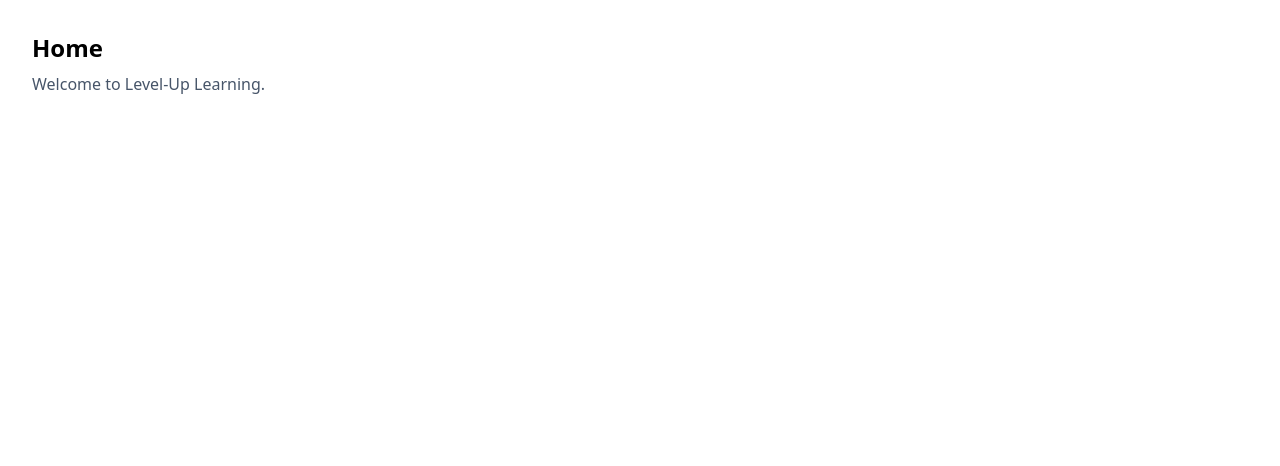
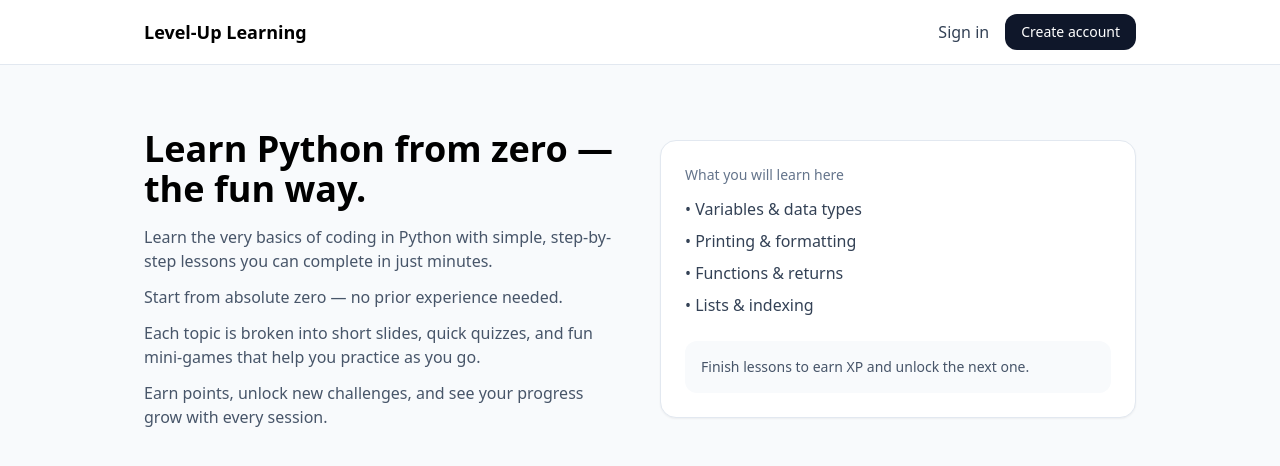
Before and after one commit to cameronm2407/level-up-learning, a React (Vite) app: page / in a window 1280 px wide. Shown: the top 466 px of the page. Built offline with nearby package versions, Linux system fonts and the light colour scheme.

Commit message:
Appended homepage to be more informative and functional, redirects to login/register.

```diff
--- a/src/routes/Home.jsx
+++ b/src/routes/Home.jsx
@@ -1,6 +1,88 @@
-export default function Home() { return (
-<main className="p-8">
-  <h1 className="text-2xl font-semibold">Home</h1>
-  <p className="text-slate-600 mt-2">Welcome to Level‑Up Learning.</p>
-</main>
-); }
+import { Link } from "react-router-dom";
+
+export default function Home() {
+  return (
+    <main className="min-h-screen bg-slate-50">
+      <header className="bg-white border-b border-slate-200">
+        <div className="max-w-5xl mx-auto px-4 h-16 flex items-center justify-between">
+          <div className="text-lg font-semibold">Level‑Up Learning</div>
+          <nav className="hidden sm:flex items-center gap-4">
+            <Link to="/auth" className="text-slate-700 hover:text-slate-900">
+              Sign in
+            </Link>
+            <Link
+              to="/auth"
+              className="rounded-xl px-4 py-2 text-sm font-medium bg-slate-900 text-white hover:opacity-90"
+            >
+              Create account
+            </Link>
+          </nav>
+        </div>
+      </header>
+
+      <section className="max-w-5xl mx-auto px-4 py-16 grid md:grid-cols-2 gap-10 items-center">
+        <div>
+          <h1 className="text-3xl md:text-4xl font-semibold leading-tight">
+            Learn Python from zero — the fun way.
+          </h1>
+          <div className="text-slate-600 mt-4 space-y-3">
+            <p>
+              Learn the very basics of coding in Python with simple,
+              step-by-step lessons you can complete in just minutes.
+            </p>
+            <p>Start from absolute zero — no prior experience needed.</p>
+            <p>
+              Each topic is broken into short slides, quick quizzes, and fun
+              mini-games that help you practice as you go.
+            </p>
+            <p>
+              Earn points, unlock new challenges, and see your progress grow
+              with every session.
+            </p>
+          </div>
+
+          {/*<div className="mt-8 flex flex-wrap gap-3">
+            <Link
+              to="/auth"
+              className="rounded-xl px-5 py-2.5 text-sm font-medium bg-slate-900 text-white hover:opacity-90"
+            >
+              Create account
+            </Link>
+            <Link
+              to="/auth"
+              className="rounded-xl px-5 py-2.5 text-sm font-medium border border-slate-300 hover:bg-slate-50"
+            >
+              Sign in
+            </Link>
+          </div>
+
+          <p className="text-xs text-slate-500 mt-3">
+            Prototype: mock sign‑in only.
+          </p> */}
+        </div>
+
+        <div className="bg-white border border-slate-200 rounded-2xl p-6 shadow-sm">
+          <div className="text-sm text-slate-500">What you will learn here</div>
+          <ul className="mt-3 space-y-2 text-slate-700">
+            <li>• Variables & data types</li>
+            <li>• Printing & formatting</li>
+            <li>• Functions & returns</li>
+            <li>• Lists & indexing</li>
+          </ul>
+          <div className="mt-6 rounded-xl bg-slate-50 p-4 text-sm text-slate-600">
+            Finish lessons to earn XP and unlock the next one.
+          </div>
+        </div>
+      </section>
+
+      <div className="sm:hidden fixed bottom-4 left-0 right-0 px-4">
+        <Link
+          to="/auth"
+          className="block text-center rounded-xl px-5 py-3 text-sm font-medium bg-slate-900 text-white shadow-sm"
+        >
+          Get started
+        </Link>
+      </div>
+    </main>
+  );
+}
```
